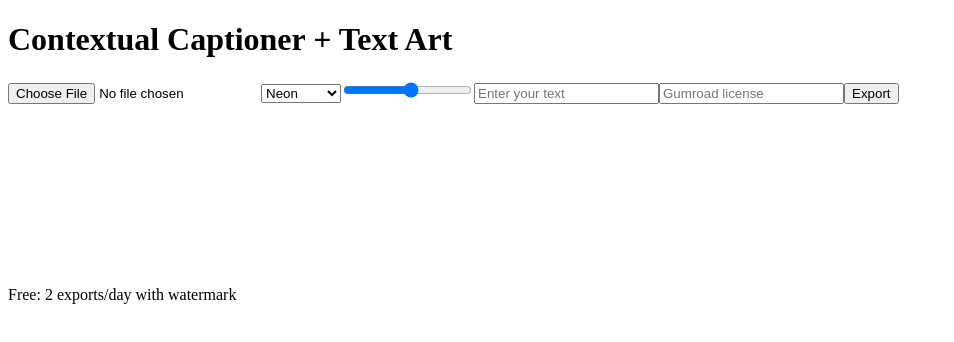
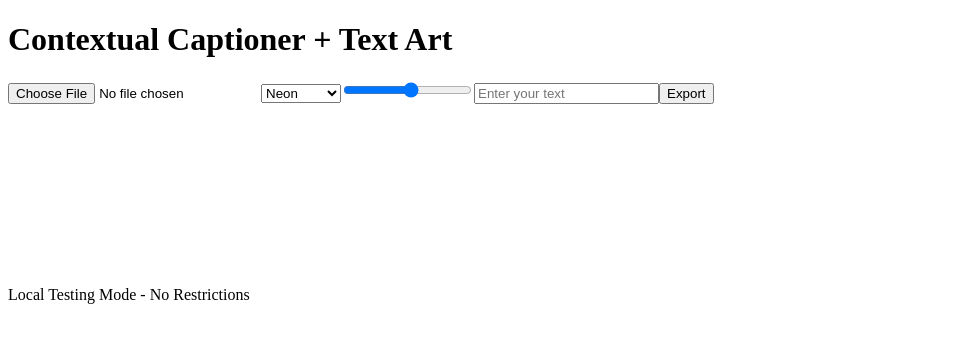
Before and after one commit to pranaysuyash/caption-art, a React (Vite) app in the folder frontend/: page / in a window 1280 px wide. Shown: the top 342 px of the page, without its empty margins (0-954 px from the left). Built offline with nearby package versions, Linux system fonts and the light colour scheme; the HTML template or start-up script is replaced by a standard one.

Commit message:
Remove restrictions for local testing and add simplified architecture guide

```diff
--- a/frontend/src/App.tsx
+++ b/frontend/src/App.tsx
@@ -53,7 +53,7 @@ export default function App() {
   const [text, setText] = useState<string>('')
   const [preset, setPreset] = useState<StylePreset>('neon')
   const [fontSize, setFontSize] = useState<number>(96)
-  const [licenseOk, setLicenseOk] = useState<boolean>(false)
+  const [licenseOk, setLicenseOk] = useState<boolean>(true) // Always true for local testing
 
   const onFile = async (f: File) => {
     setFile(f)
@@ -143,12 +143,7 @@ export default function App() {
         </select>
         <input className="range" type="range" min={24} max={160} value={fontSize} onChange={e => setFontSize(parseInt(e.target.value))} />
         <input className="input" placeholder="Enter your text" value={text} onChange={e => setText(e.target.value)} />
-        <input className="input" placeholder="Gumroad license" onBlur={async (e) => {
-          const key = e.currentTarget.value.trim(); if (!key) return
-          const d = await callApi<{ ok: boolean }>('/verify', { licenseKey: key })
-          setLicenseOk(!!d.ok)
-          alert(d.ok ? 'Premium unlocked' : 'Invalid/Refused license')
-        }} />
+        {/* License input removed for local testing */}
         <button className="button" onClick={exportImg}>Export</button>
       </div>
 
@@ -165,7 +160,7 @@ export default function App() {
       </div>
 
       <div style={{ marginTop: 12 }}>
-        <span className="badge">Free: 2 exports/day with watermark</span>
+        <span className="badge">Local Testing Mode - No Restrictions</span>
       </div>
     </div>
   )
```
Also changed, not shown: 1 other file (tests, documents, lock files or other folders).
